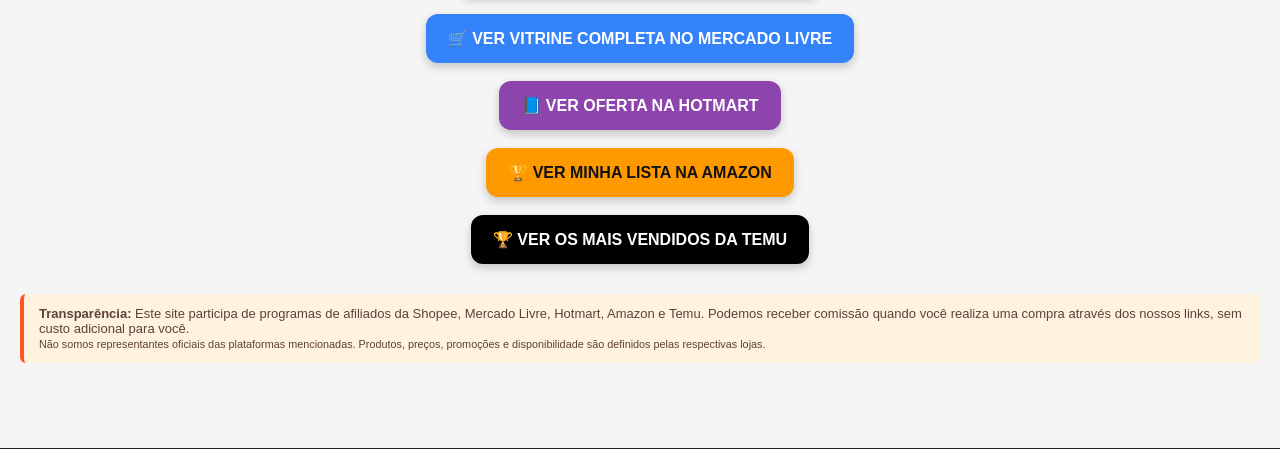
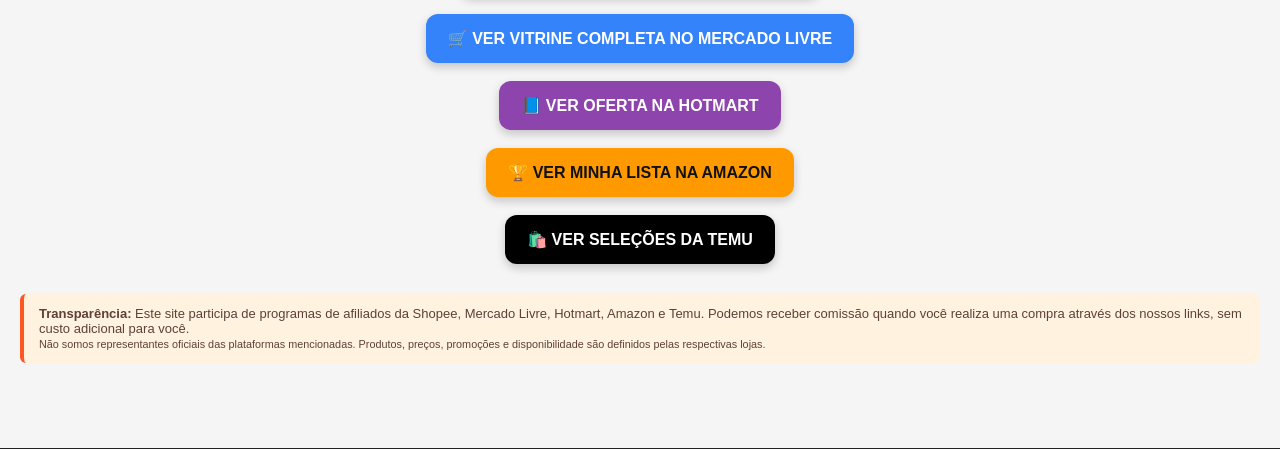
Before and after one commit to frankprimo/loja-afiliados, a Flask app: page / in a window 1280 px wide. Shown: the part 244-693 px from the top of the page. Run offline with Flask 3, Linux system fonts and the light colour scheme; data that the repository does not hold is empty.

Commit message:
Update link and text for Temu promotions

```diff
--- a/templates/index.html
+++ b/templates/index.html
@@ -283,7 +283,7 @@
 
 <br><br>
 
-    <a href="https://temu.to/k/guunryqizv3"
+    <a href="https://share.temu.com/O7ymzSphn6A"
    target="_blank"
    rel="sponsored noopener noreferrer"
    style="
@@ -297,7 +297,7 @@
         font-size:16px;
         box-shadow:0 4px 10px rgba(0,0,0,.2);
     ">
-    🏆 VER OS MAIS VENDIDOS DA TEMU
+    🛍️ VER SELEÇÕES DA TEMU
 </a>
 
 </div>
```
